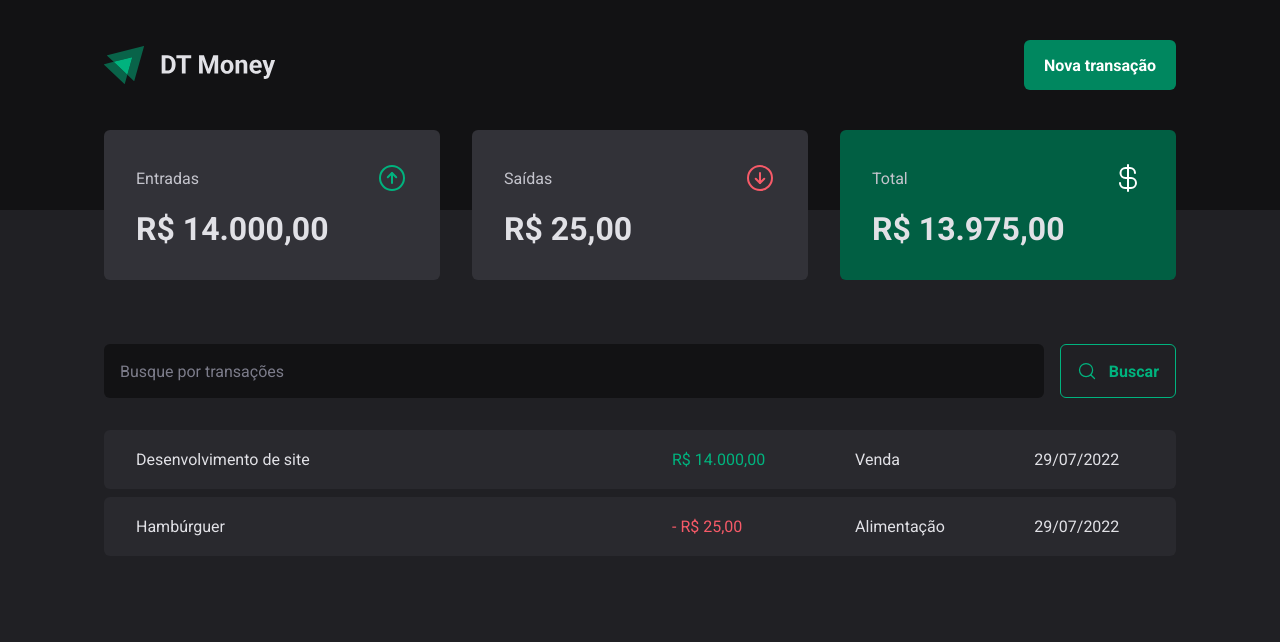
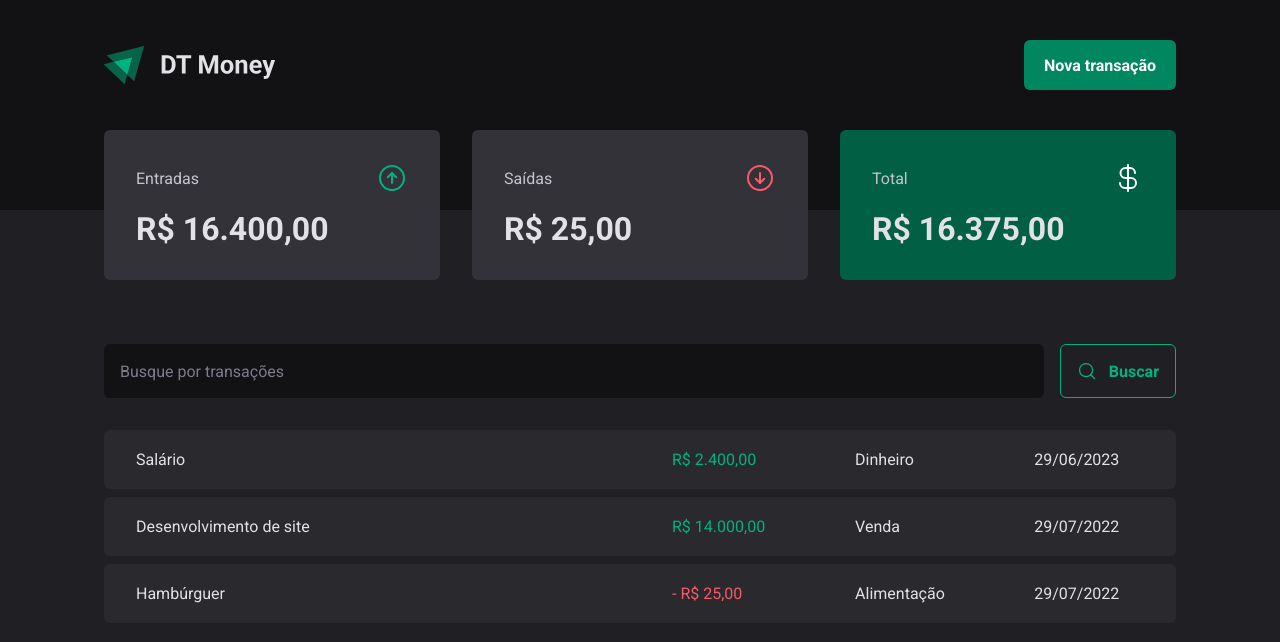
Before and after one commit to fescherer/project-studies, a React (Vite) app in the folder rocketseat/rockeseat-bootcamp/reactjs/03-DT-money/: page / in a window 1280 px wide. Shown: the top 642 px of the page. Built offline with nearby package versions, Linux system fonts and the light colour scheme; data requests are answered from the project's data file.

Commit message:
:sparkles: feat: post

```diff
--- a/rocketseat/rockeseat-bootcamp/reactjs/03-DT-money/package.json
+++ b/rocketseat/rockeseat-bootcamp/reactjs/03-DT-money/package.json
@@ -8,6 +8,7 @@
     "dev:server": "json-server server.json -p 3333 -w -d 500",
     "build": "tsc && vite build",
     "lint": "eslint src --ext ts,tsx --report-unused-disable-directives --max-warnings 0",
+    "lint:fix": "eslint src --ext .tsx,.ts --fix",
     "preview": "vite preview"
   },
   "dependencies": {
--- a/rocketseat/rockeseat-bootcamp/reactjs/03-DT-money/server.json
+++ b/rocketseat/rockeseat-bootcamp/reactjs/03-DT-money/server.json
@@ -15,6 +15,14 @@
       "category": "Alimentação",
       "price": 25,
       "createdAt": "2022-07-29T19:30:44.505Z"
+    },
+    {
+      "description": "Salário",
+      "price": 2400,
+      "category": "Dinheiro",
+      "type": "income",
+      "createdAt": "2023-06-29T23:42:36.907Z",
+      "id": 3
     }
   ]
 }
--- a/rocketseat/rockeseat-bootcamp/reactjs/03-DT-money/src/components/NewTransactionModal/index.tsx
+++ b/rocketseat/rockeseat-bootcamp/reactjs/03-DT-money/src/components/NewTransactionModal/index.tsx
@@ -4,6 +4,8 @@ import { ArrowCircleDown, ArrowCircleUp, X } from 'phosphor-react'
 import { Controller, useForm } from 'react-hook-form'
 import * as z from 'zod'
 import * as S from './styles'
+import { useContext } from 'react'
+import { TransactionsContext } from '../../contexts/TransactionsContext'
 
 const newTransactionFormSchema = z.object({
   description: z.string(),
@@ -15,11 +17,14 @@ const newTransactionFormSchema = z.object({
 type NewTransactionFormInputs = z.infer<typeof newTransactionFormSchema>
 
 export function NewTransactionModal() {
+  const { createTransaction } = useContext(TransactionsContext)
+
   const {
     control,
     register,
     handleSubmit,
-    formState: { isSubmitting }
+    formState: { isSubmitting },
+    reset
   } = useForm<NewTransactionFormInputs>({
     resolver: zodResolver(newTransactionFormSchema),
     defaultValues: {
@@ -28,9 +33,16 @@ export function NewTransactionModal() {
   })
 
   async function handleCreateNewTransaction(data: NewTransactionFormInputs) {
-    await new Promise((resolve) => setTimeout(resolve, 2000))
+    const { description, price, category, type } = data
 
-    console.log(data)
+    await createTransaction({
+      description,
+      price,
+      category,
+      type
+    })
+
+    reset()
   }
 
   return (
--- a/rocketseat/rockeseat-bootcamp/reactjs/03-DT-money/src/contexts/TransactionsContext.tsx
+++ b/rocketseat/rockeseat-bootcamp/reactjs/03-DT-money/src/contexts/TransactionsContext.tsx
@@ -1,10 +1,14 @@
 import { createContext, ReactNode, useEffect, useState } from 'react'
-import { TransactionType } from '../@types/Transactions'
+import {
+  CreateTransactionInputType,
+  TransactionType
+} from '../@types/Transactions'
 import { api } from '../lib/axios'
 
 interface TransactionContextType {
   transactions: TransactionType[]
   fetchTransactions: (query?: string) => Promise<void>
+  createTransaction: (data: CreateTransactionInputType) => Promise<void>
 }
 
 interface TransactionsProviderProps {
@@ -19,6 +23,8 @@ export function TransactionsProvider({ children }: TransactionsProviderProps) {
   async function fetchTransactions(query?: string) {
     const response = await api.get('transactions', {
       params: {
+        _sort: 'createdAt',
+        _order: 'desc',
         q: query
       }
     })
@@ -26,12 +32,28 @@ export function TransactionsProvider({ children }: TransactionsProviderProps) {
     setTransactions(response.data)
   }
 
+  async function createTransaction(data: CreateTransactionInputType) {
+    const { description, price, category, type } = data
+
+    const response = await api.post('transactions', {
+      description,
+      price,
+      category,
+      type,
+      createdAt: new Date()
+    })
+
+    setTransactions((state) => [response.data, ...state])
+  }
+
   useEffect(() => {
     fetchTransactions()
   }, [])
 
   return (
-    <TransactionsContext.Provider value={{ transactions, fetchTransactions }}>
+    <TransactionsContext.Provider
+      value={{ transactions, fetchTransactions, createTransaction }}
+    >
       {children}
     </TransactionsContext.Provider>
   )
```
Also changed, not shown: rocketseat/rockeseat-bootcamp/reactjs/03-DT-money/src/@types/Transactions.ts (+7 -0 lines).
